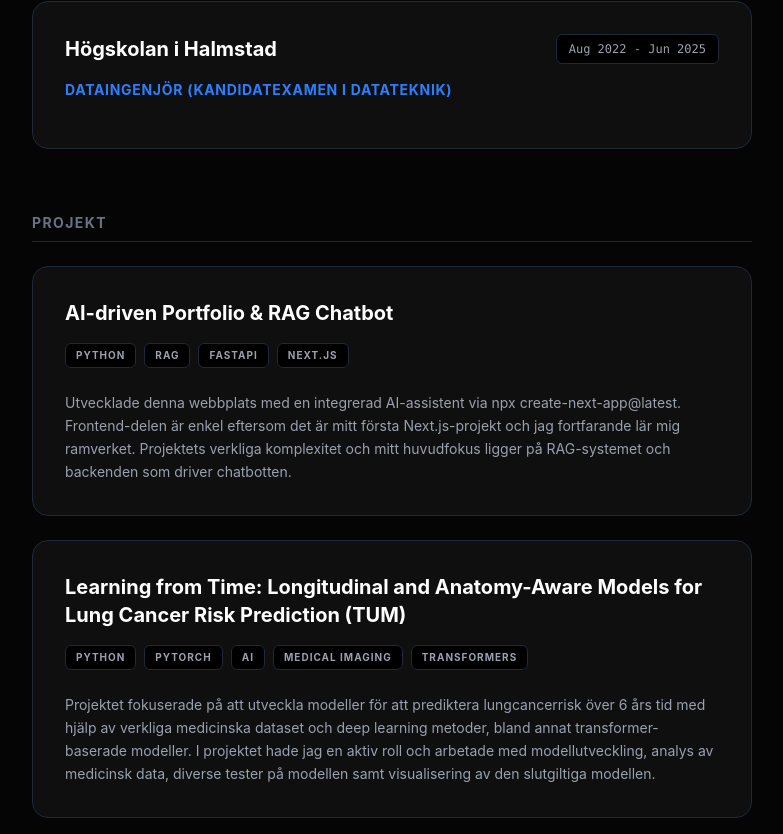
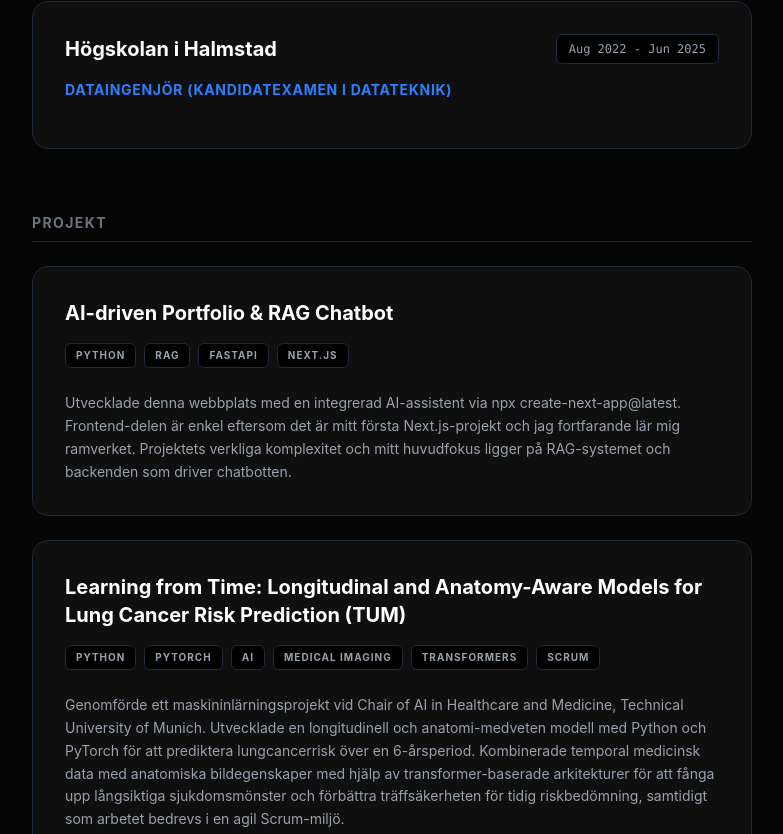
Before and after one commit to Ismail1Demir/portfolio-frontend, a Next.js app: page / in a window 1280 px wide. Shown: the part 1966-2800 px from the top of the page, without its empty margins (248-1031 px from the left). Built offline with nearby package versions, Linux system fonts and the light colour scheme.

Commit message:
Added videos, and fixed some text

```diff
--- a/app/page.tsx
+++ b/app/page.tsx
@@ -17,7 +17,7 @@ export default function Home() {
       educationTitle: "Utbildning",
       projectTitle: "Projekt",
       awardsTitle: "Utmärkelser",
-      skills: ["Python", "C#", "SQL", "Java", "C++", "Machine Learning", "Deep Learning", "Transformers", "Pytorch", "Medical AI", "RAG", "HTML", "CSS", "MySQL", "PostgreSQL", "FastAPI"],
+      skills: ["Python", "C#", "SQL", "Java", "C++", "Machine Learning", "Deep Learning", "Transformers", "Pytorch", "Medical AI", "RAG", "HTML", "CSS", "MySQL", "PostgreSQL", "FastAPI", "Git", "Docker", "GitHub", "Slurm"],
       experience: [
         {
           company: "Sigma Industry Solutions",
@@ -63,8 +63,8 @@ export default function Home() {
         },
         {
           title: "Learning from Time: Longitudinal and Anatomy-Aware Models for Lung Cancer Risk Prediction (TUM)",
-          tech: ["Python", "PyTorch", "AI", "Medical Imaging", "Transformers"],
-          desc: "Projektet fokuserade på att utveckla modeller för att prediktera lungcancerrisk över 6 års tid med hjälp av verkliga medicinska dataset och deep learning metoder, bland annat transformer-baserade modeller. I projektet hade jag en aktiv roll och arbetade med modellutveckling, analys av medicinsk data, diverse tester på modellen samt visualisering av den slutgiltiga modellen."
+          tech: ["Python", "PyTorch", "AI", "Medical Imaging", "Transformers", "Scrum"],
+          desc: "Genomförde ett maskininlärningsprojekt vid Chair of AI in Healthcare and Medicine, Technical University of Munich. Utvecklade en longitudinell och anatomi-medveten modell med Python och PyTorch för att prediktera lungcancerrisk över en 6-årsperiod. Kombinerade temporal medicinsk data med anatomiska bildegenskaper med hjälp av transformer-baserade arkitekturer för att fånga upp långsiktiga sjukdomsmönster och förbättra träffsäkerheten för tidig riskbedömning, samtidigt som arbetet bedrevs i en agil Scrum-miljö."
         },
         {
           title: "AI-Based Detection & Classification of Prostate Cancer (Högskolan i Halmstad och Sahlgrenska Universitetssjukhuset)",
@@ -79,8 +79,12 @@ export default function Home() {
         },
         {
           title: "Game Development (Högskolan i Halmstad)",
-          tech: ["Java", "OOP"],
-          desc: "Utvecklade spelen SameGame och Bomberman med starkt fokus på spelmekanik och objektorienterad programmering."
+          tech: ["Java", "OOP", "MVC", "JUnit"],
+          desc: "Utvecklade två Java-spel, SameGame och Bomberman, med starkt fokus på objektorienterad programmering, mjukvarudesign och underhållbar kod. Byggde ett delat ramverk med hjälp av MVC-arkitektur för att förbättra modularitet, återanvändning av kod och skalbarhet. Arbetade även med JUnit-testning, strukturerad inmatningshantering och applikationslogik, vilket stärkte mina Java-kunskaper och mitt intresse för backend-utveckling.",
+          videos: [
+            { src: "/videos/Bomberman.mp4", label: "Bomberman" },
+            { src: "/videos/Samegame.mp4", label: "SameGame" }
+          ]
         }
       ]
     },
@@ -139,8 +143,8 @@ export default function Home() {
         },
         {
           title: "Learning from Time: Longitudinal and Anatomy-Aware Models for Lung Cancer Risk Prediction (TUM)",
-          tech: ["Python", "PyTorch", "AI", "Medical Imaging", "Transformers"],
-          desc: "The project focused on developing models to predict lung cancer risk over a 6-year period using real-world medical datasets and deep learning methods, including transformer-based models. I took an active role in the project, working with model development, analysis of medical data, various model testing, and visualization of the final model."
+          tech: ["Python", "PyTorch", "AI", "Medical Imaging", "Transformers", "Scrum"],
+          desc: "Conducted a machine learning project at the Chair of AI in Healthcare and Medicine, Technical University of Munich. Developed a longitudinal and anatomy-aware model using Python and PyTorch to predict lung cancer risk over a 6-year period. Combined temporal medical data with anatomical imaging features using transformer-based architectures to capture long-term disease patterns and improve early risk prediction accuracy, while also working in an agile Scrum environment."
         },
         {
           title: "AI-Based Detection & Classification of Prostate Cancer (Halmstad University and Sahlgrenska University Hospital)",
@@ -155,8 +159,12 @@ export default function Home() {
         },
         {
           title: "Game Development (Halmstad University)",
-          tech: ["Java", "OOP"],
-          desc: "Developed the games SameGame and Bomberman, focusing on gameplay mechanics and object-oriented programming."
+          tech: ["Java", "OOP", "MVC", "JUnit"],
+          desc: "Developed two Java games, SameGame and Bomberman, with a strong focus on object-oriented programming, software design, and maintainable code. Built a shared framework using MVC architecture to improve modularity, code reuse, and scalability. Also worked with JUnit testing, structured input handling, and application logic, which strengthened my Java skills and interest in backend development.",
+          videos: [
+            { src: "/videos/Bomberman.mp4", label: "Bomberman" },
+            { src: "/videos/Samegame.mp4", label: "SameGame" }
+          ]
         }
       ]
     }
@@ -296,6 +304,28 @@ export default function Home() {
                     />
                   </div>
                 )}
+                {/* VIDEOS RENDERAS HÄR SIDA VID SIDA */}
+                {(proj as any).videos && (
+                  <div className="mt-6 grid grid-cols-2 gap-4">
+                    {(proj as any).videos.map((video: any, idx: number) => (
+                      <div key={idx} className="flex flex-col space-y-2">
+                        <span className="text-[10px] text-gray-500 uppercase tracking-widest font-bold ml-1">
+                          {video.label}
+                        </span>
+                        <div className="rounded-lg overflow-hidden border border-gray-800 bg-black flex-1 flex">
+                          <video
+                            src={video.src}
+                            controls
+                            muted
+                            loop
+                            playsInline
+                            className="w-full h-auto object-cover opacity-90 hover:opacity-100 transition-opacity"
+                          />
+                        </div>
+                      </div>
+                    ))}
+                  </div>
+                )}
               </div>
             ))}
           </div>
```
Also changed, not shown: 2 other files (tests, documents, lock files or other folders).
